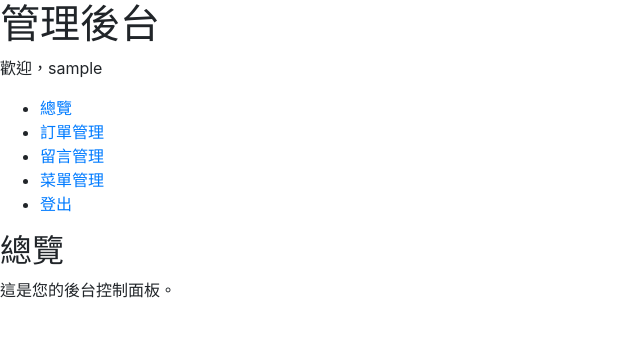
After one commit to edward071123/Southern_Dist_54, a PHP site: page /admin/dashboard.php in a window 1280 px wide. The commit adds this page. Shown: the top 337 px of the page, without its empty margins (0-640 px from the left). Run offline with PHP 8.4, Linux system fonts and the light colour scheme; the visitor is signed in with stand-in values (Sample User, id 1).

Commit message:
feat: admin lonin. logout dashboard

```diff
--- /dev/null
+++ b/admin/dashboard.php
@@ -0,0 +1,40 @@
+<?php
+    session_start();
+    if (!isset($_SESSION['admin_logged_in']) || !$_SESSION['admin_logged_in']) {
+        header('Location: ../admin_login.php');
+        exit();
+    }
+
+// 您的 Admin Dashboard HTML 代碼
+?>
+<!DOCTYPE html>
+<html lang="zh-TW">
+<head>
+    <meta charset="UTF-8">
+    <meta name="viewport" content="width=device-width, initial-scale=1.0">
+    <title>管理後台 - 快樂旅遊網</title>
+    <link href="../css/bootstrap-4.4.1.css" rel="stylesheet">
+</head>
+<body>
+    <div class="dashboard-container">
+        <aside class="sidebar">
+            <h1>管理後台</h1>
+            <p>歡迎，<?= htmlspecialchars($_SESSION['admin_username']) ?></p>
+            <nav>
+                <ul>
+                    <li><a href="admin_dashboard.php">總覽</a></li>
+                    <li><a href="admin_orders.php">訂單管理</a></li>
+                    <li><a href="admin_messages.php">留言管理</a></li>
+                    <li><a href="admin_menu.php">菜單管理</a></li>
+                    <li><a href="logout.php">登出</a></li>
+                </ul>
+            </nav>
+        </aside>
+        <main class="main-content">
+            <!-- Dashboard Content -->
+            <h2>總覽</h2>
+            <p>這是您的後台控制面板。</p>
+        </main>
+    </div>
+</body>
+</html>
```
Also changed, not shown: admin/logout.php (added, +7 -0 lines), admin_login.php (+18 -6 lines).
